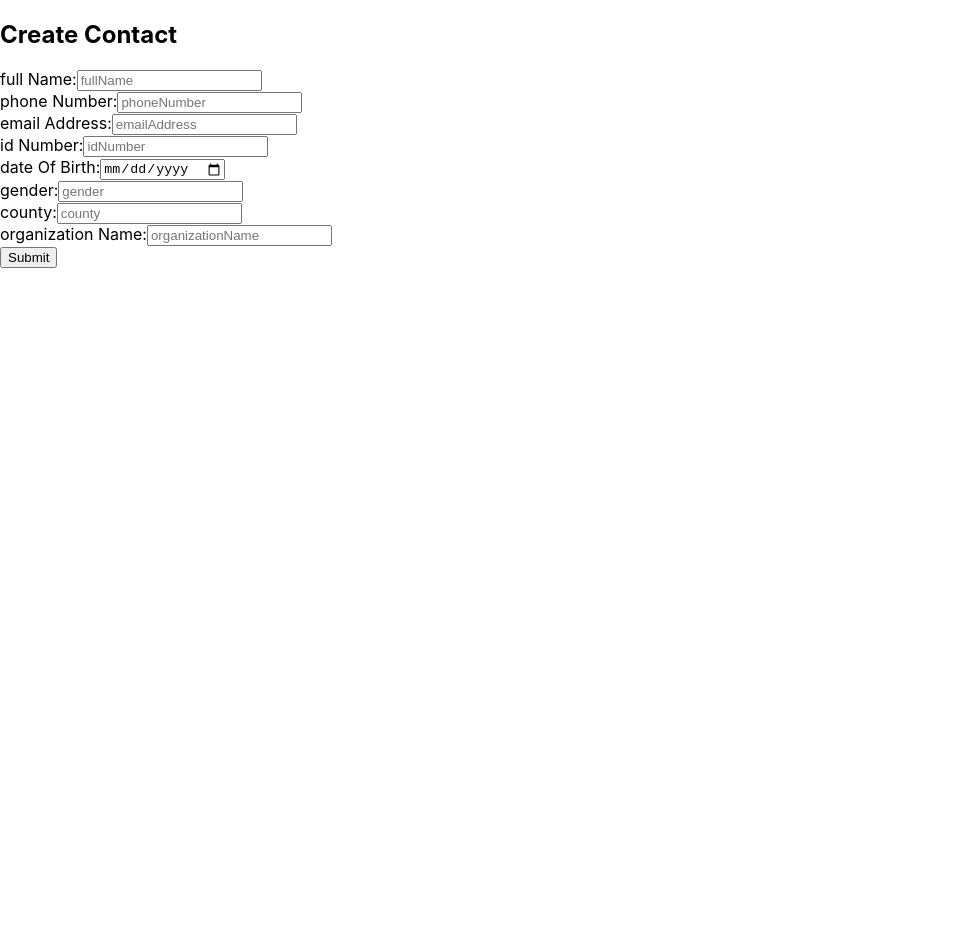
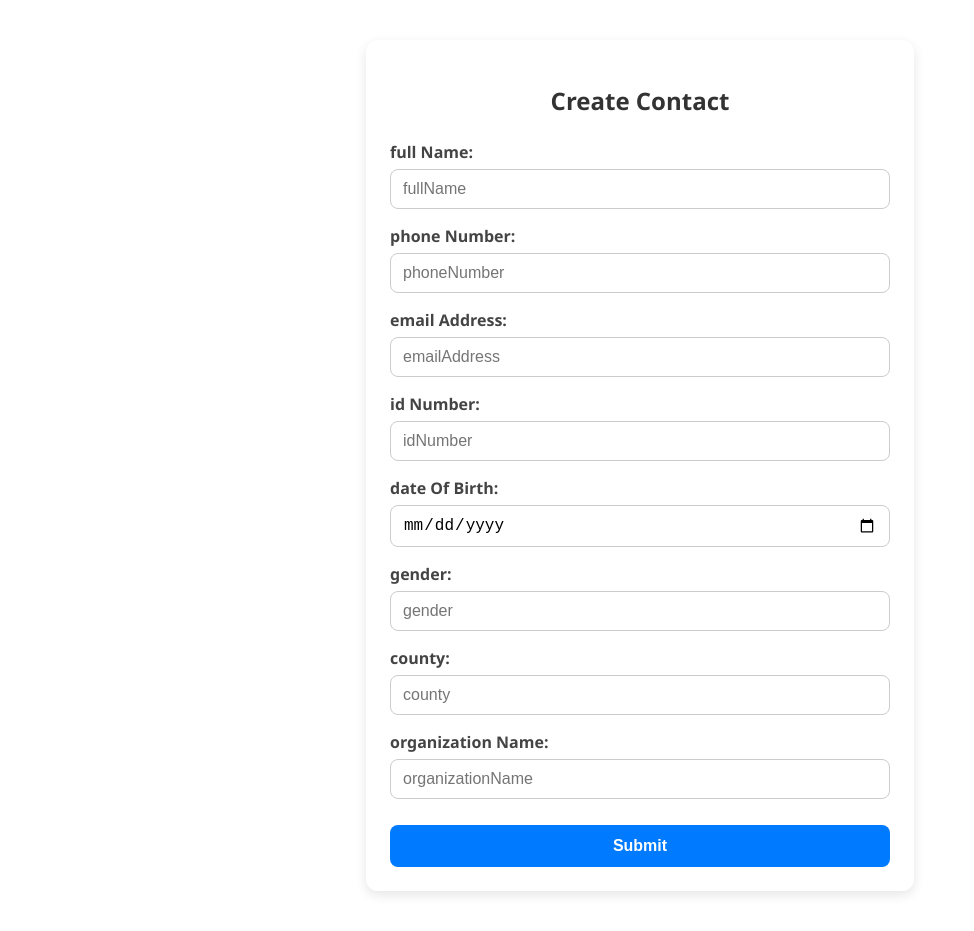
Before and after one commit to Perpetual2024/Phone-Directory-Web-App, a React (Create React App) app: page /add in a window 1280 px wide. Shown: the whole page, without its empty margins (0-974 px from the left). Before the commit the page ends 800 px from the top, so only its background shows below. Built offline with nearby package versions, Linux system fonts and the light colour scheme.

Commit message:
added a navigation to my create form

```diff
--- a/src/components/CreateContactForm.js
+++ b/src/components/CreateContactForm.js
@@ -1,5 +1,7 @@
 import React, { useState } from "react";
 import axios from "axios";
+import {useNavigate} from 'react-router-dom';
+import "../css/CreateContact.css";
 
 const CreateContactForm = () => {
   const [contact, setContact] = useState({
@@ -14,6 +16,7 @@ const CreateContactForm = () => {
   });
 
   const [message, setMessage] = useState("");
+  const navigate = useNavigate();
 
   const handleChange = (e) => {
     setContact({
@@ -31,34 +34,50 @@ const CreateContactForm = () => {
       });
       console.log(response.data);
       setMessage("Contact created successfully!");
+      setTimeout(() => {
+        navigate("/contacts");
+      }, 1500);
     } catch (err) {
       console.error(err);
       if (err.response && err.response.data?.error) {
         setMessage(err.response.data.error);
       } else {
-        setMessage("Something went wrong.");
+        setMessage("Fill the forms in all areas.");
       }
     }
   };
 
   return (
-    <div>
-      <h2>Create Contact</h2>
-      {["fullName", "phoneNumber", "emailAddress", "idNumber", "dateOfBirth", "gender", "county", "organizationName"].map((field) => (
-        <div key={field}>
-          <label>{field.replace(/([A-Z])/g, " $1")}:</label>
+    <div className="create-contact-container">
+      <h2 className="form-title">Create Contact</h2>
+      {[
+        "fullName",
+        "phoneNumber",
+        "emailAddress",
+        "idNumber",
+        "dateOfBirth",
+        "gender",
+        "county",
+        "organizationName",
+      ].map((field) => (
+        <div className="form-group" key={field}>
+          <label className="form-label">
+            {field.replace(/([A-Z])/g, " $1")}:
+          </label>
           <input
             type={field === "dateOfBirth" ? "date" : "text"}
             name={field}
+            className="form-input"
             value={contact[field]}
             onChange={handleChange}
-            placeholder={field}
+            placeholder={field !== "dateOfBirth" ? field : ""}
           />
-
         </div>
       ))}
-      <button onClick={handleSubmit}>Submit</button>
-      <p>{message}</p>
+      <button className="form-button" onClick={handleSubmit}>
+        Submit
+      </button>
+      {message && <p className="form-message">{message}</p>}
     </div>
   );
 };
--- /dev/null
+++ b/src/css/CreateContact.css
@@ -0,0 +1,65 @@
+.create-contact-container {
+    max-width: 500px;
+    margin: 40px auto;
+    padding: 24px;
+    background-color: #ffffff;
+    border-radius: 12px;
+    box-shadow: 0 4px 12px rgba(0, 0, 0, 0.1);
+    font-family: 'Segoe UI', Tahoma, Geneva, Verdana, sans-serif;
+  }
+
+  .form-title {
+    text-align: center;
+    margin-bottom: 24px;
+    color: #333;
+  }
+
+  .form-group {
+    margin-bottom: 16px;
+  }
+
+  .form-label {
+    display: block;
+    margin-bottom: 6px;
+    font-weight: 600;
+    color: #444;
+  }
+
+  .form-input {
+    width: 100%;
+    padding: 10px 12px;
+    font-size: 16px;
+    border: 1px solid #ccc;
+    border-radius: 8px;
+    box-sizing: border-box;
+  }
+
+  .form-input:focus {
+    border-color: #007bff;
+    outline: none;
+  }
+
+  .form-button {
+    width: 100%;
+    padding: 12px;
+    background-color: #007bff;
+    color: white;
+    font-weight: bold;
+    font-size: 16px;
+    border: none;
+    border-radius: 8px;
+    cursor: pointer;
+    margin-top: 10px;
+    transition: background-color 0.2s ease;
+  }
+
+  .form-button:hover {
+    background-color: #0056b3;
+  }
+
+  .form-message {
+    margin-top: 16px;
+    text-align: center;
+    color: green;
+    font-weight: 500;
+  }
```
